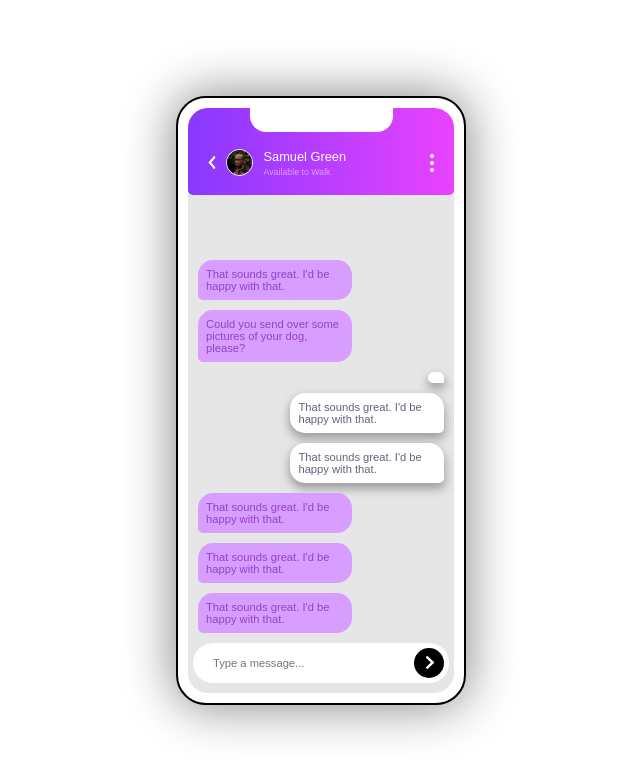
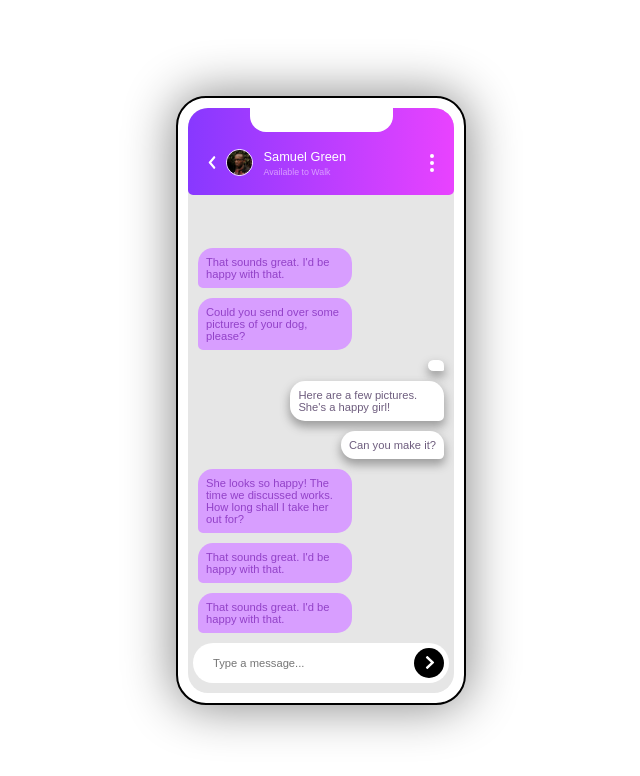
Before and after one commit to saulmaldonado/chat-app, a Vue app: page / in a window 1280 px wide. Shown: the top 776 px of the page, without its empty margins (319-959 px from the left). Built offline with nearby package versions, Linux system fonts and the light colour scheme.

Commit message:
Add method for adding messages to messages in chat

```diff
--- a/src/components/ChatApp.vue
+++ b/src/components/ChatApp.vue
@@ -3,7 +3,7 @@
     <div class="content">
       <Navigation :name="name" :status="status" />
       <Chat :messages="messages" />
-      <InputField />
+      <InputField :addMessage="addMessage" />
     </div>
   </div>
 </template>
@@ -22,6 +22,10 @@ export default class ChatApp extends Vue {
   @Prop() private name!: string;
   @Prop() private status!: string;
 
+  addMessage(message: Message) {
+    this.messages.push(message);
+  }
+
   messages = [
     new Message(1, "That sounds great. I'd be happy with that.", 'incoming'),
     new Message(
@@ -30,9 +34,13 @@ export default class ChatApp extends Vue {
       'incoming'
     ),
     new Message(3, '', 'outgoing'),
-    new Message(4, "That sounds great. I'd be happy with that. ", 'outgoing'),
-    new Message(5, "That sounds great. I'd be happy with that.", 'outgoing'),
-    new Message(6, "That sounds great. I'd be happy with that.", 'incoming'),
+    new Message(4, "Here are a few pictures. She's a happy girl!", 'outgoing'),
+    new Message(5, 'Can you make it?', 'outgoing'),
+    new Message(
+      6,
+      'She looks so happy! The time we discussed works. How long shall I take her out for?',
+      'incoming'
+    ),
     new Message(7, "That sounds great. I'd be happy with that.", 'incoming'),
     new Message(8, "That sounds great. I'd be happy with that.", 'incoming'),
   ];
--- a/src/components/InputField.vue
+++ b/src/components/InputField.vue
@@ -1,6 +1,11 @@
 <template>
-  <form v-on:submit.prevent="onSubmit">
-    <input name="message" type="text" placeholder="Type a message..." />
+  <form @submit.prevent="onSubmit">
+    <input
+      v-model="text"
+      name="message"
+      type="text"
+      placeholder="Type a message..."
+    />
     <button type="submit">
       <img
         src="../assets/images/chevron-right-solid.svg"
@@ -12,10 +17,19 @@
 </template>
 
 <script lang="ts">
-import { Component, Vue } from 'vue-property-decorator';
+import { Component, Vue, Prop } from 'vue-property-decorator';
+import { Message } from './MessageBubble.vue';
 
 @Component
-export default class InputField extends Vue {}
+export default class InputField extends Vue {
+  @Prop({ type: Function }) addMessage!: (messages: Message) => void;
+
+  text = '';
+
+  onSubmit() {
+    this.addMessage(new Message(10, this.text, 'outgoing'));
+  }
+}
 </script>
 
 <style scoped lang="scss">
```
